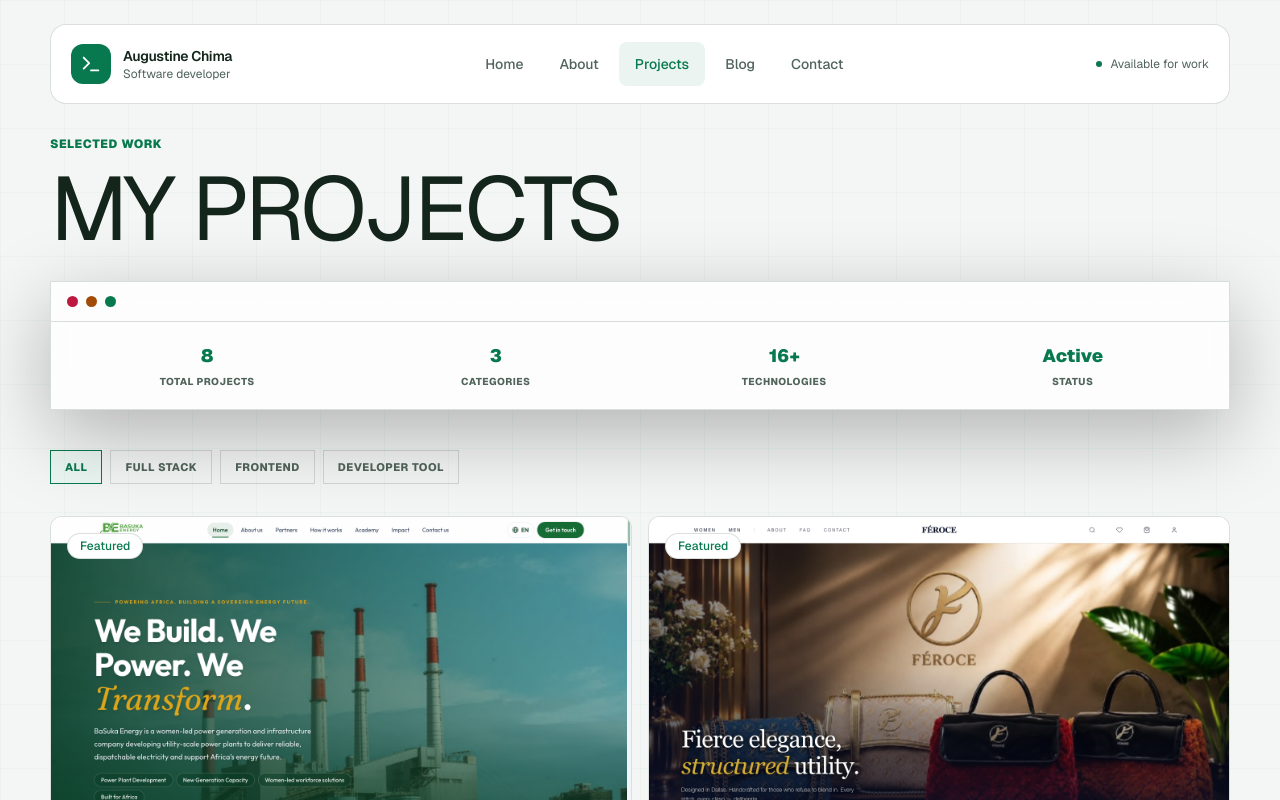
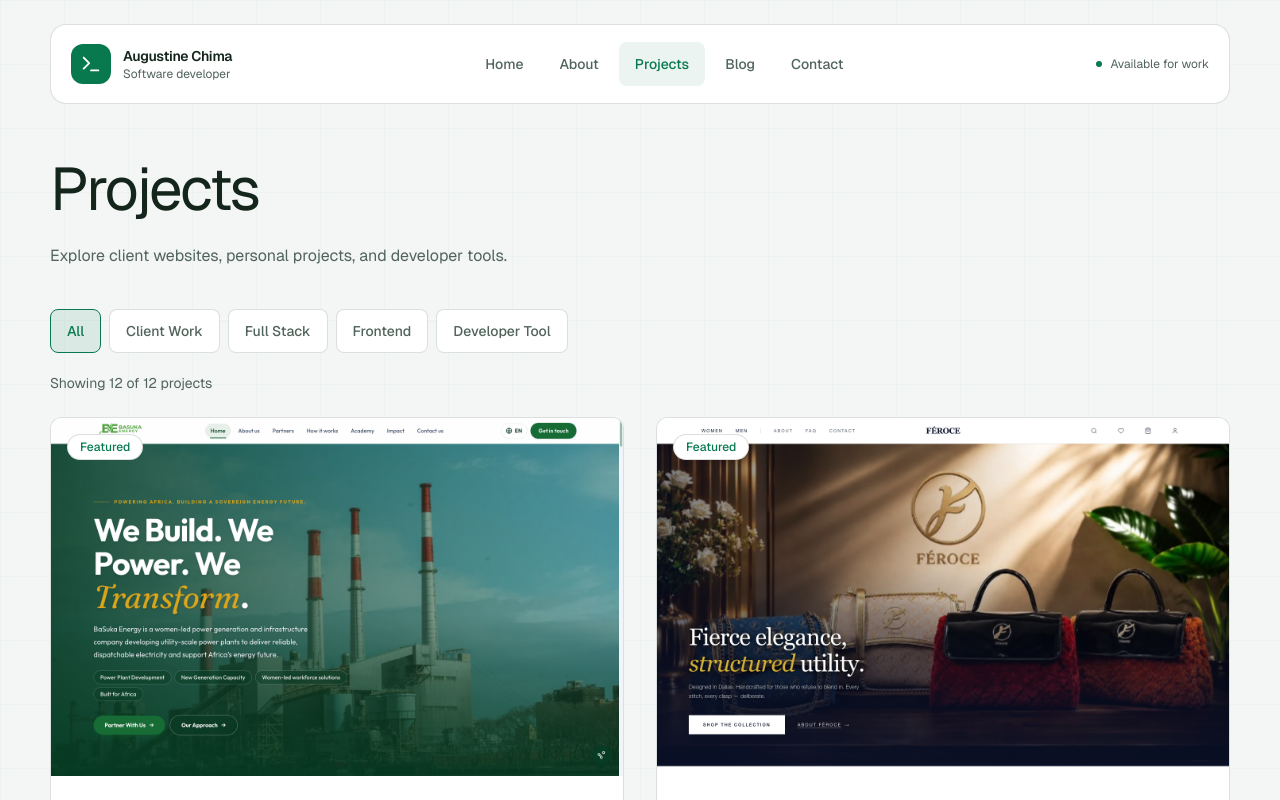
Before and after one commit to august-web/portffoliio, a Next.js app: page /projects in a window 1280 px wide. Shown: the top 800 px of the page. Built offline with nearby package versions, Linux system fonts and the light colour scheme.

Commit message:
Simplify the project archive and align its filtering with featured work.

```diff
--- a/src/app/projects/page.tsx
+++ b/src/app/projects/page.tsx
@@ -1,33 +1,10 @@
 'use client'
 
 import React, { useState } from 'react'
-import { motion } from 'framer-motion'
 import ProjectCard from '../../components/ui/ProjectCard'
 import ProjectModal from '../../components/ui/ProjectModal'
-import { projects } from '../../data/projects'
+import { projects, projectCategories } from '../../data/projects'
 import type { Project } from '../../data/projects'
-
-const projectStats = [
-  { label: 'Total Projects', value: '8' },
-  { label: 'Categories', value: '3' },
-  { label: 'Technologies', value: '16+' },
-  { label: 'Status', value: 'Active' },
-]
-
-const categories = ['All', 'Full Stack', 'Frontend', 'Developer Tool']
-
-const containerVariants = {
-  hidden: { opacity: 0 },
-  show: {
-    opacity: 1,
-    transition: { staggerChildren: 0.08, delayChildren: 0.15 },
-  },
-}
-
-const itemVariants = {
-  hidden: { opacity: 0, y: 12 },
-  show: { opacity: 1, y: 0 },
-}
 
 export default function ProjectsPage() {
   const [activeCategory, setActiveCategory] = useState('All')
@@ -37,80 +14,52 @@
     activeCategory === 'All' ? projects : projects.filter((p) => p.category === activeCategory)
 
   return (
-    <div className="py-12 max-md:py-8">
-      <motion.div
-        initial={{ opacity: 0, y: 20 }}
-        animate={{ opacity: 1, y: 0 }}
-        transition={{ duration: 0.5 }}
+    <div className="py-12 md:py-16">
+      <header className="mb-10">
+        <h1 className="text-4xl md:text-6xl leading-tight tracking-tight m-0">Projects</h1>
+        <p className="max-w-xl text-base leading-relaxed text-[var(--color-muted)] mt-4 mb-0">
+          Explore client websites, personal projects, and developer tools.
+        </p>
+      </header>
+
+      <div
+        className="flex flex-wrap gap-2 mb-5"
+        role="group"
+        aria-label="Filter projects by category"
       >
-        <p className="text-[var(--color-accent)] text-xs font-black uppercase tracking-wider mb-4">
-          Selected Work
-        </p>
-        <h1 className="text-[5.6rem] leading-[0.9] uppercase m-0 mb-8 max-md:text-[3.6rem] max-sm:text-[2.8rem]">
-          My Projects
-        </h1>
-      </motion.div>
-
-      <motion.div
-        className="border border-[var(--color-line)] bg-[var(--color-panel)]/80 shadow-[0_24px_80px_rgba(0,0,0,0.28)] backdrop-blur-lg overflow-hidden mb-10"
-        variants={containerVariants}
-        initial="hidden"
-        whileInView="show"
-        viewport={{ once: true }}
-      >
-        <div className="flex gap-2 px-4 py-3.5 border-b border-[var(--color-line)]">
-          <span className="w-[11px] h-[11px] rounded-full bg-[var(--color-danger)]" />
-          <span className="w-[11px] h-[11px] rounded-full bg-[var(--color-accent-2)]" />
-          <span className="w-[11px] h-[11px] rounded-full bg-[var(--color-accent)]" />
-        </div>
-        <div className="p-5">
-          <div className="grid grid-cols-4 gap-4 max-md:grid-cols-2 max-sm:grid-cols-2">
-            {projectStats.map((stat) => (
-              <motion.div key={stat.label} className="text-center" variants={itemVariants}>
-                <p className="text-lg font-black text-[var(--color-accent)] m-0 mb-1">
-                  {stat.value}
-                </p>
-                <p className="text-[10px] font-extrabold uppercase tracking-wider text-[var(--color-muted)] m-0">
-                  {stat.label}
-                </p>
-              </motion.div>
-            ))}
-          </div>
-        </div>
-      </motion.div>
-
-      <div className="flex flex-wrap gap-2 mb-8">
-        {categories.map((cat) => (
-          <motion.button
+        {projectCategories.map((cat) => (
+          <button
             key={cat}
             type="button"
+            aria-pressed={cat === activeCategory}
             onClick={() => setActiveCategory(cat)}
-            className={`text-[11px] font-extrabold uppercase tracking-wider px-3.5 py-2 border transition-all duration-200 cursor-pointer ${
+            className={`min-h-11 rounded-lg text-sm font-medium px-4 py-2 border transition-colors motion-reduce:transition-none focus-visible:outline-none focus-visible:ring-2 focus-visible:ring-[var(--color-accent)] focus-visible:ring-offset-2 focus-visible:ring-offset-[var(--color-bg)] ${
               cat === activeCategory
-                ? 'border-[var(--color-accent)] bg-[rgba(102,242,194,0.06)] text-[var(--color-accent)]'
-                : 'border-[var(--color-line)] bg-white/3 text-[var(--color-muted)] hover:border-[var(--color-accent)] hover:text-[var(--color-accent)]'
+                ? 'border-[var(--color-accent)] bg-[var(--color-accent)]/10 text-[var(--color-accent)]'
+                : 'border-[var(--color-line)] bg-[var(--color-panel)] text-[var(--color-muted)] hover:border-[var(--color-accent)] hover:text-[var(--color-text)]'
             }`}
-            whileHover={{ scale: 1.04 }}
-            whileTap={{ scale: 0.96 }}
           >
             {cat}
-          </motion.button>
+          </button>
         ))}
       </div>
 
-      <div className="grid grid-cols-2 gap-4 max-md:grid-cols-1">
-        {filtered.map((project, i) => (
+      <p className="text-sm text-[var(--color-muted)] mb-6" aria-live="polite" aria-atomic="true">
+        Showing {filtered.length} of {projects.length} projects
+      </p>
+
+      <div className="grid grid-cols-1 md:grid-cols-2 gap-6 md:gap-8">
+        {filtered.map((project) => (
           <ProjectCard
             key={project.name}
             {...project}
-            index={i}
             onViewDetails={() => setSelectedProject(project)}
           />
         ))}
       </div>
 
       {filtered.length === 0 && (
-        <p className="text-[var(--color-muted)] text-sm text-center py-12">
+        <p className="text-[var(--color-muted)] text-base text-center py-12">
           No projects found in this category.
         </p>
       )}
```
